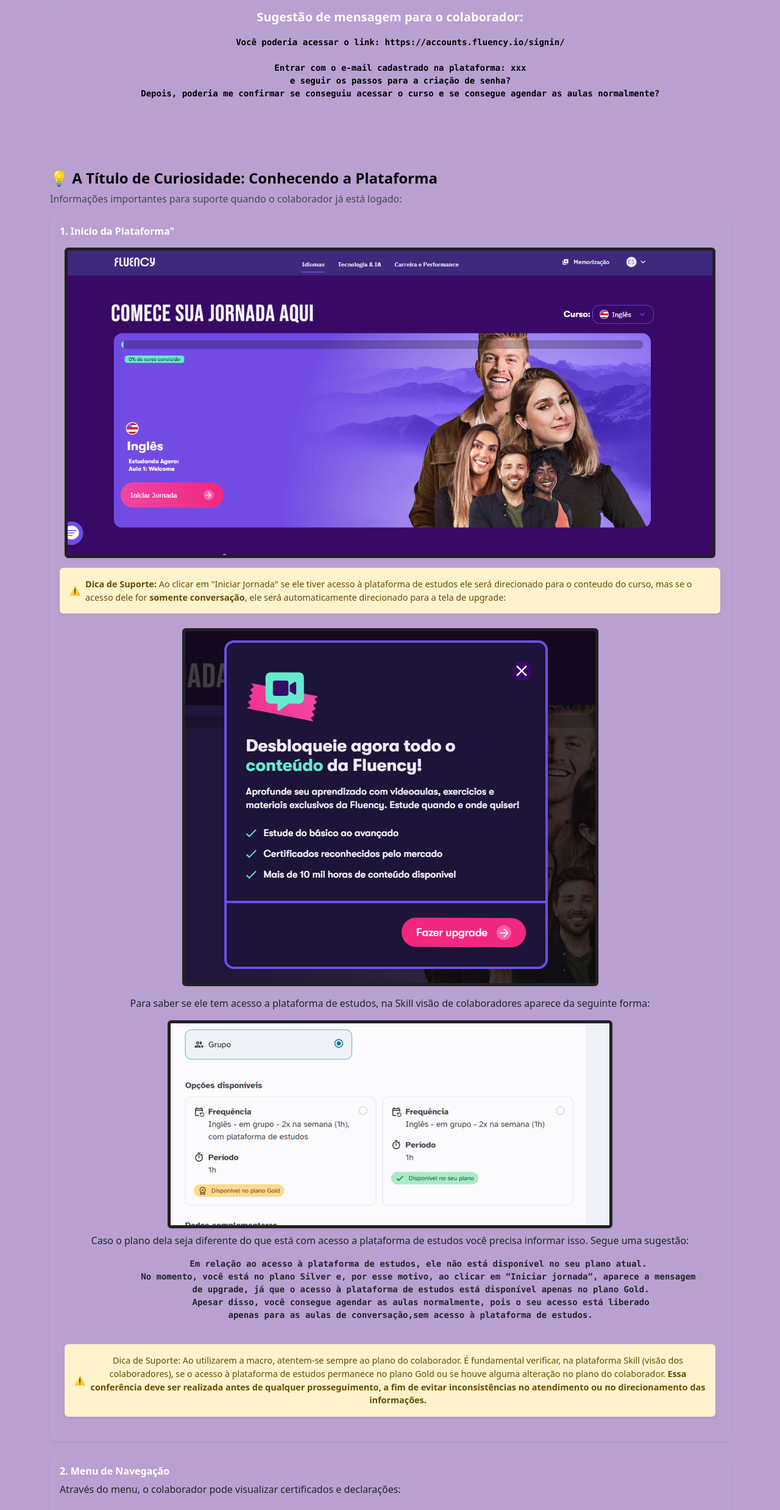
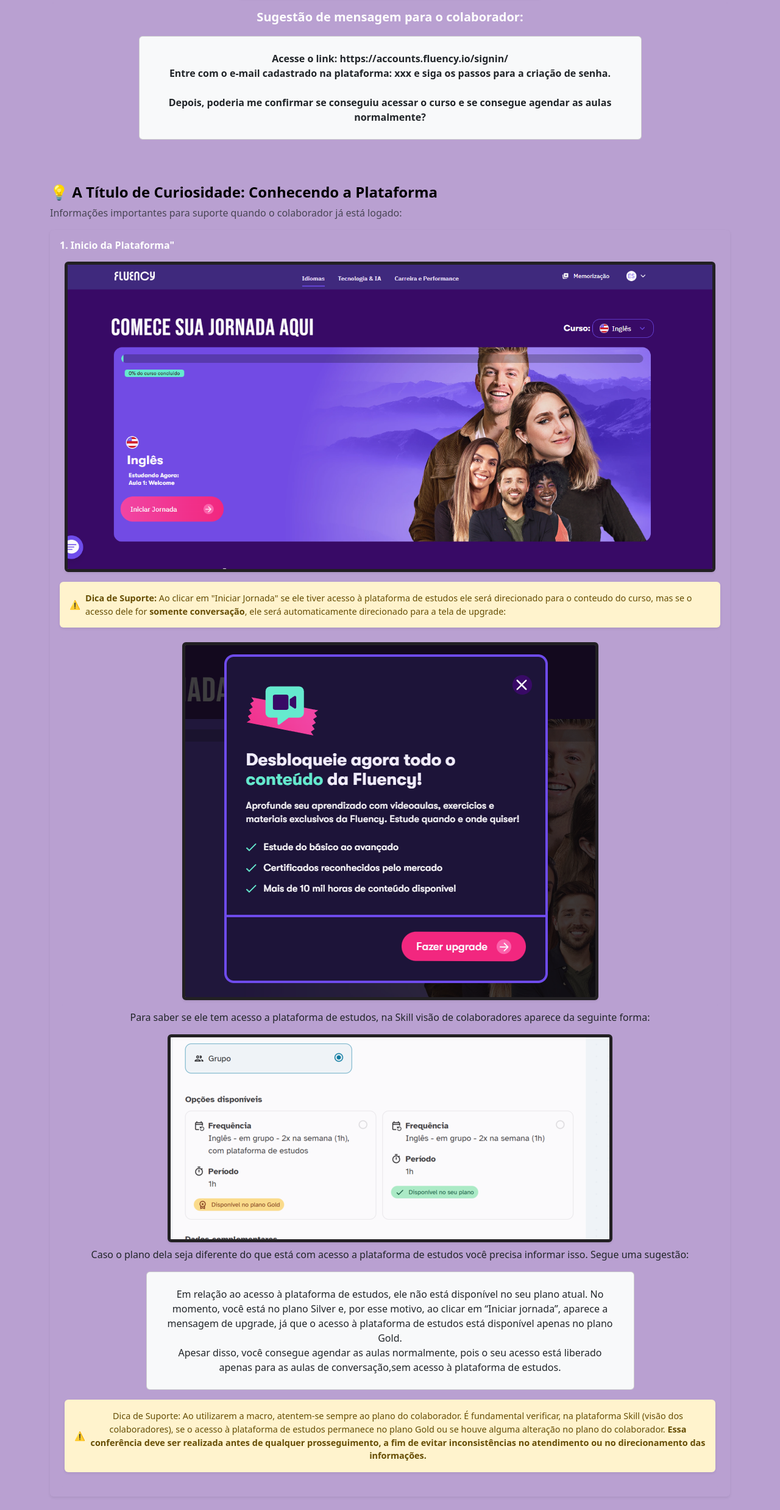
Before and after one commit to E-Nicollyy/skill, a plain HTML site: page Fluency/fluency.html in a window 1280 px wide. Shown: the part 2734-5210 px from the top of the page at 61% size. Drawn offline with nearby package versions, Linux system fonts and the light colour scheme.

Commit message:
commit fluency

```diff
--- a/Fluency/fluency.html
+++ b/Fluency/fluency.html
@@ -62,14 +62,13 @@
 
     <div class="text-center p-2 rounded" style="background-color: rgb(185, 160, 209);" >
       <p class="text-white fs-5 fw-bold" >Sugestão de mensagem para o colaborador:</p>
-    <pre class="fw-bold">
-    Você poderia acessar o link: https://accounts.fluency.io/signin/
-
-    Entrar com o e-mail cadastrado na plataforma: xxx
-    e seguir os passos para a criação de senha?
+    <p class="fw-semibold card bg-light p-4 w-75 mx-auto">
+    Acesse o link: https://accounts.fluency.io/signin/ <br>
+    Entre com o e-mail cadastrado na plataforma: xxx
+    e siga os passos para a criação de senha. <br><br>
     Depois, poderia me confirmar se conseguiu acessar o curso e se consegue agendar as aulas normalmente?
 
-    </pre>
+    </p>
         </div>
     </div>
   </div>
@@ -105,13 +104,13 @@
             <img src="./skill-acesso.png" alt="Tela de Upgrade" class="img-fluid rounded shadow-sm">
             <p class="mt-2">Caso o plano dela seja diferente do que está com acesso a plataforma de estudos você precisa informar isso. Segue uma sugestão:</p>
 
-            <pre class="fw-bold">
+            <p class=" card bg-light p-4 w-75 mx-auto">
             Em relação ao acesso à plataforma de estudos, ele não está disponível no seu plano atual.
             No momento, você está no plano Silver e, por esse motivo, ao clicar em “Iniciar jornada”, aparece a mensagem
-            de upgrade, já que o acesso à plataforma de estudos está disponível apenas no plano Gold.
+            de upgrade, já que o acesso à plataforma de estudos está disponível apenas no plano Gold. <br>
             Apesar disso, você consegue agendar as aulas normalmente, pois o seu acesso está liberado
             apenas para as aulas de conversação,sem acesso à plataforma de estudos.
-             </pre>
+             </p>
 
 
             <div class="alert alert-warning border-0 shadow-sm d-flex align-items-center mt-2" style="font-size: 0.9rem;">
@@ -139,6 +138,8 @@
             <img src="./menu.png" alt="Menu Fluency" class="img-fluid rounded border">
           </div>
         </div>
+        <p class="px-5"> <strong>Obs:</strong> é só clicar no icone do perfil que aparece as opçoes do menu</p>
+
       </div>
 
       <div class="card mb-4 border-0 shadow-sm"  style="background-color: rgb(185, 160, 209);" >
```
Also changed, not shown: descomplica/descomplica.html (+5 -4 lines).
